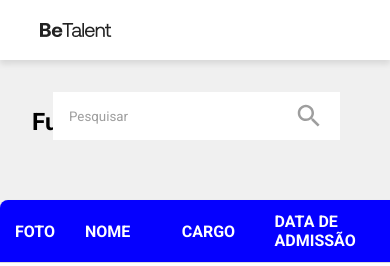
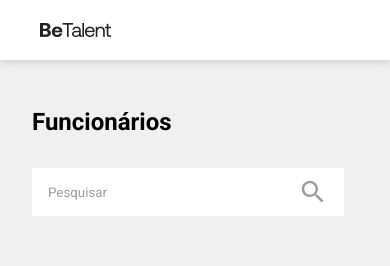
Before and after one commit to ThDevTrader/teste-pratico-betalent, a React (Vite) app: page / in a window 390 px wide. Shown: the top 266 px of the page. Built offline with nearby package versions, Linux system fonts and the light colour scheme; data requests are answered from the project's data file.

Commit message:
sets responsive searchbar

```diff
--- a/src/components/SearchBar/style.css
+++ b/src/components/SearchBar/style.css
@@ -30,3 +30,14 @@
     position: absolute;
     right: 16px;
 }
+
+@media (max-width: 640px) {
+    .search-bar {
+        position: relative;
+        display: flex;
+        margin: 32px 0 0 32px;
+        width: 80%;
+        max-width: 375px;
+        top: 0;
+    }
+}
```
